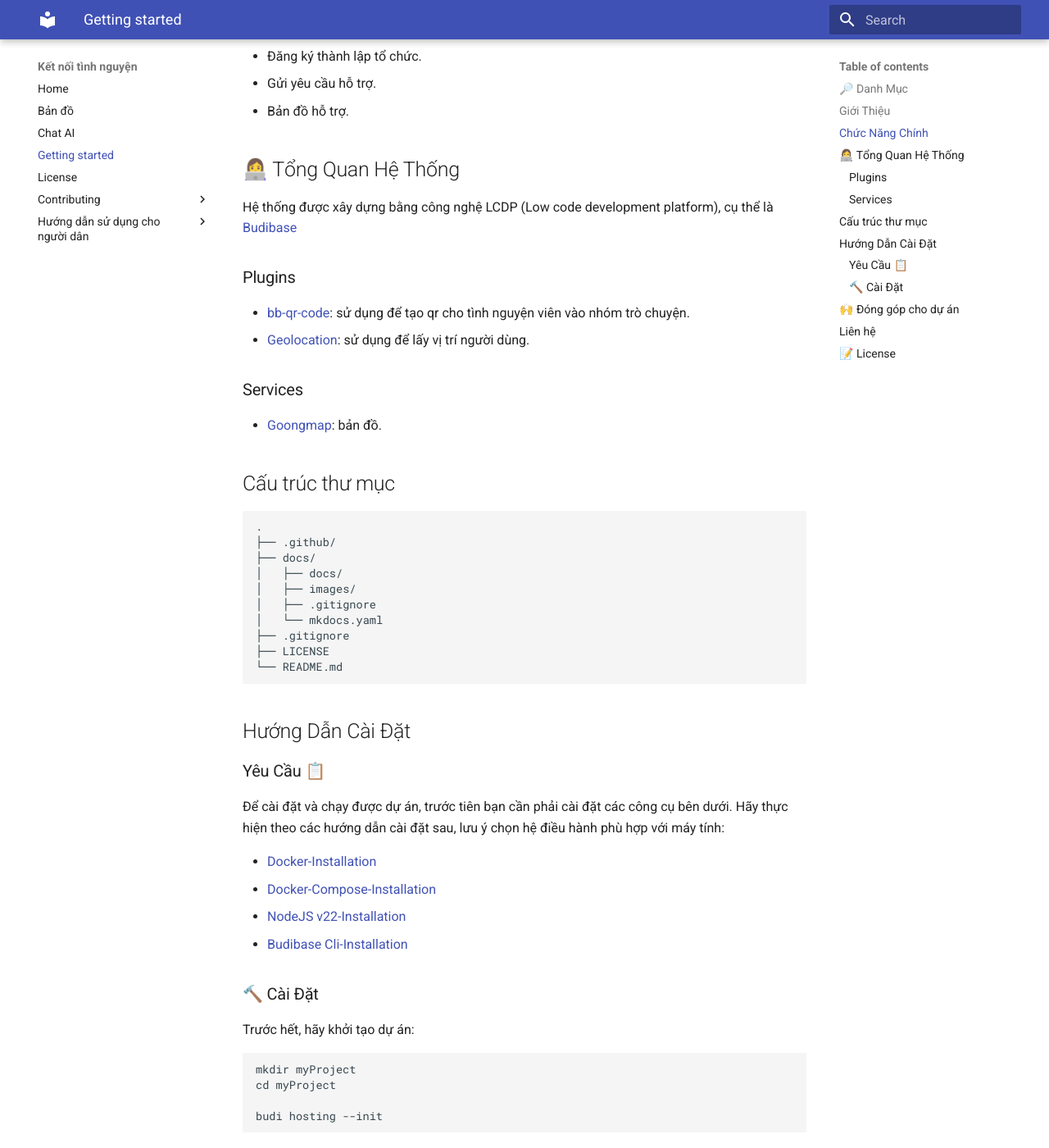
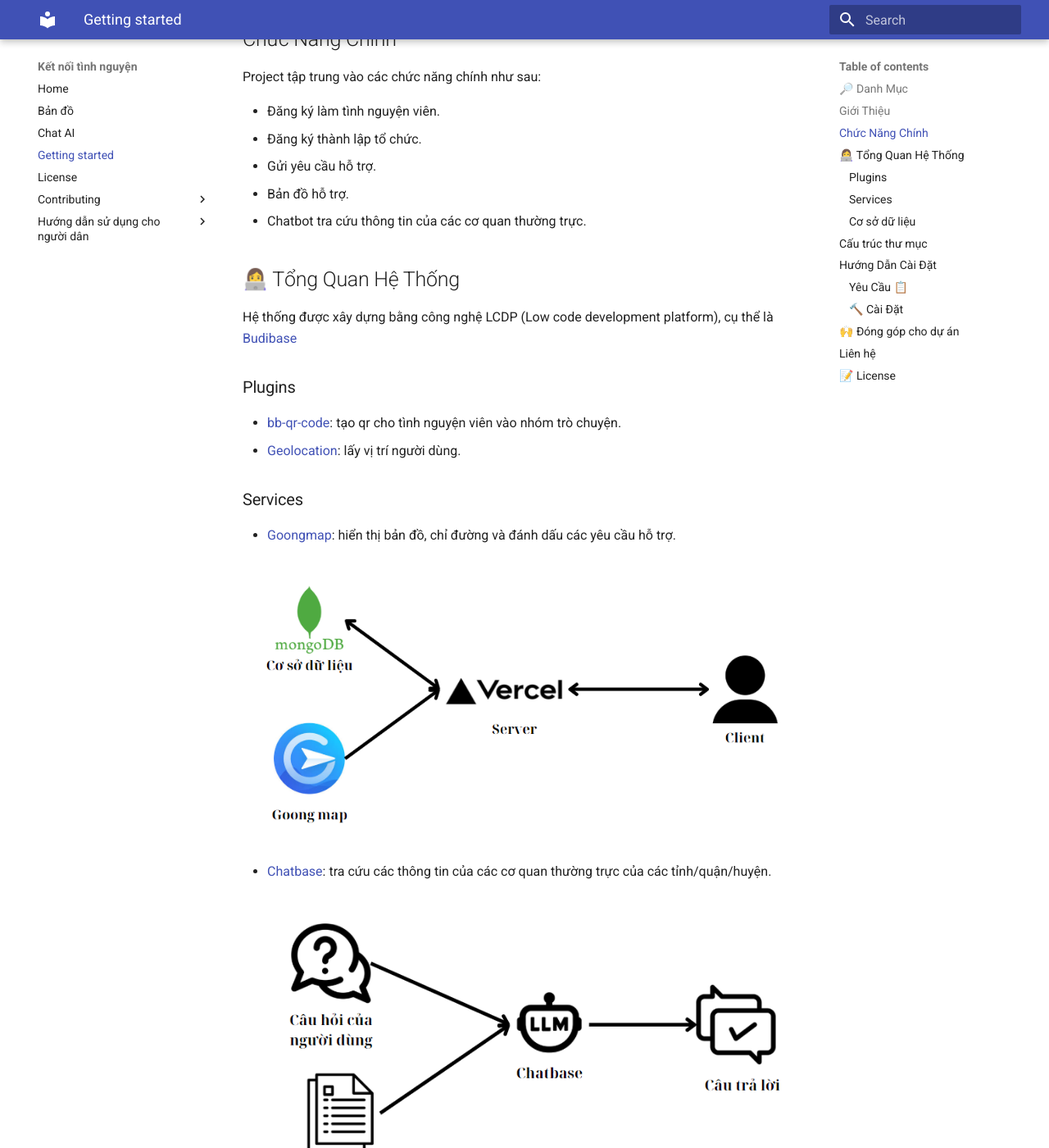
Before and after one commit to NHD04072004/ketnoitinhnguyen, an MkDocs documentation site: the page built from docs/docs/Getting-started.md, in a window 1280 px wide and 1400 px high, scrolled down 947 px. Shown: the whole window at 82% size. Built offline with MkDocs 1.6.1 and Material for MkDocs 9.7.7, drawn with Linux system fonts in a browser that asks for light colours; some of the changed text lies outside the part shown.

````diff
--- a/docs/docs/Getting-started.md
+++ b/docs/docs/Getting-started.md
@@ -1,7 +1,10 @@
 ## 🔎 Danh Mục
-1. [Giới Thiệu](#Giới-Thiệu)
-2. [Chức Năng](#chức-năng-chính)
+1. [Giới Thiệu](#giới-thiệu)
+2. [Chức Năng chính](#chức-năng-chính)
 3. [Tổng Quan Hệ Thống](#👩‍💻-tổng-quan-hệ-thống)
+    - [Plugins](#plugins)
+    - [Services](#services)
+    - [Cơ sở dữ liệu](#cơ-sở-dữ-liệu)
 4. [Cấu Trúc Thư Mục](#cấu-trúc-thư-mục)
 5. [Hướng Dẫn Cài Đặt](#hướng-dẫn-cài-đặt)
     - [📋 Yêu Cầu - Prerequisites](#yêu-cầu-📋)
@@ -23,6 +26,7 @@ Project tập trung vào các chức năng chính như sau:
 - Đăng ký thành lập tổ chức.
 - Gửi yêu cầu hỗ trợ.
 - Bản đồ hỗ trợ.
+- Chatbot tra cứu thông tin của các cơ quan thường trực.
 
 ## 👩‍💻 Tổng Quan Hệ Thống
 
@@ -30,12 +34,27 @@ Hệ thống được xây dựng bằng công nghệ LCDP (Low code development
 
 ### Plugins
 
-- [bb-qr-code](https://github.com/rosnerdev/bb-qr-code): sử dụng để tạo qr cho tình nguyện viên vào nhóm trò chuyện.
-- [Geolocation](https://github.com/andz-bb/budibase-component-geolocation): sử dụng để lấy vị trí người dùng.
+- [bb-qr-code](https://github.com/rosnerdev/bb-qr-code): tạo qr cho tình nguyện viên vào nhóm trò chuyện.
+- [Geolocation](https://github.com/andz-bb/budibase-component-geolocation): lấy vị trí người dùng.
 
 ### Services
 
-- [Goongmap](https://github.com/NHD04072004/ketnoitinhnguyen/tree/goong-map-org): bản đồ.
+- [Goongmap](https://github.com/NHD04072004/ketnoitinhnguyen/tree/goong-map-org): hiển thị bản đồ, chỉ đường và đánh dấu các yêu cầu hỗ trợ.
+
+<p align="center">
+    <img src="https://github.com/NHD04072004/ketnoitinhnguyen/blob/main/docs/images/map/mapflow.png?raw=true">
+</p>
+
+- [Chatbase](https://www.chatbase.co/): tra cứu các thông tin của các cơ quan thường trực của các tỉnh/quận/huyện.
+
+<p align="center">
+    <img src="https://github.com/NHD04072004/ketnoitinhnguyen/blob/main/docs/images/chat/chatflow.png?raw=true">
+</p>
+
+### Cơ sở dữ liệu
+
+- [BudibaseDB](https://docs.budibase.com/docs/budibasedb): Lưu các thông tin của dự án.
+- [MongoDB](https://www.mongodb.com/): Lưu trữ thông tin người dân gửi yêu cầu hỗ trợ.
 
 
 ## Cấu trúc thư mục
@@ -83,11 +102,7 @@ budi hosting --start
 
 Chạy dự án trên trình duyệt của bạn [http://localhost:10000](http://localhost:10000). Sau đó tạo đăng nhập và tạo ứng dụng.
 
-Clone dự án của tôi về máy tính của bạn:
-
-```bash
-git clone https://github.com/NHD04072004/ketnoitinhnguyen.git
-```
+Tải dự án về tại [link](https://github.com/NHD04072004/ketnoitinhnguyen/releases/download/v2.0/ketnoitinhnguyen-export-1733737522961.tar.gz).
 
 Sau đó, vào `Settings > Export/Import > Import app` rồi kéo thả file tài nguyên vào, sau đó ấn `Update`
 
````
Also changed, not shown: README.md.
